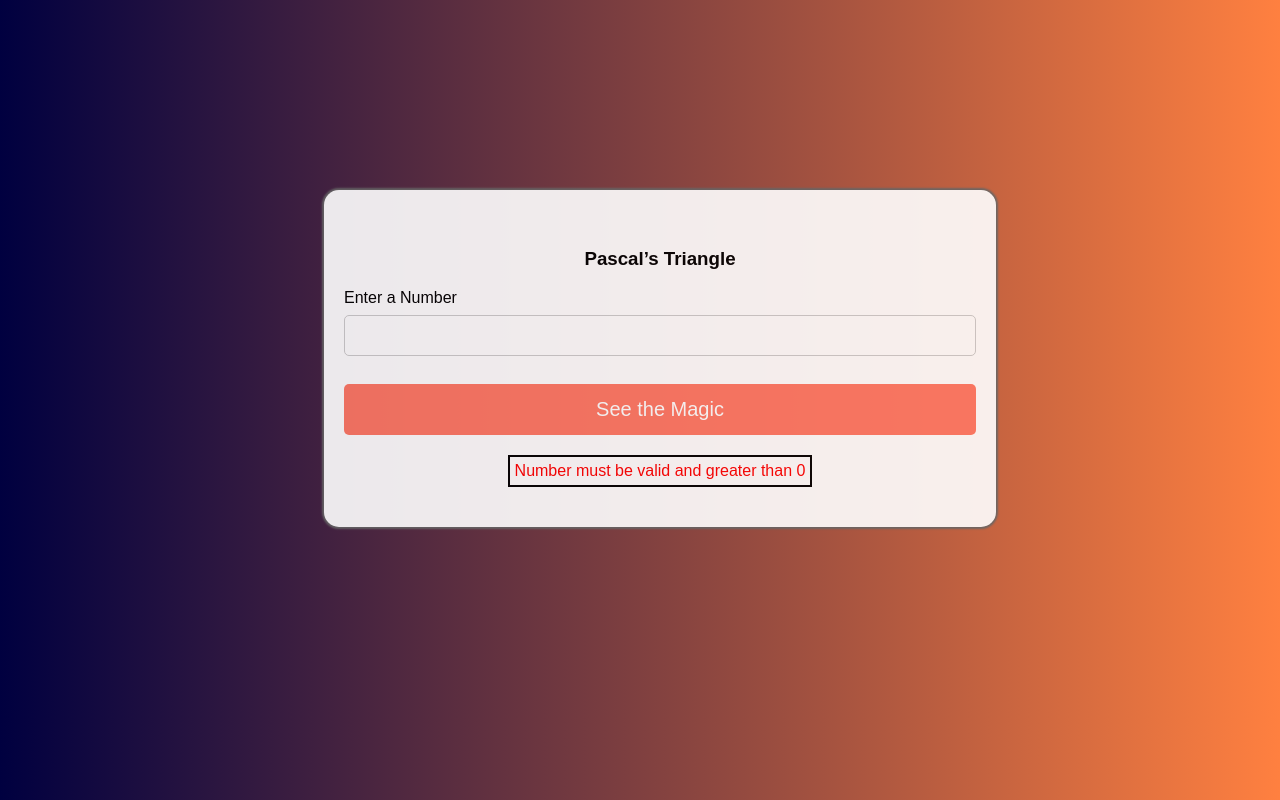
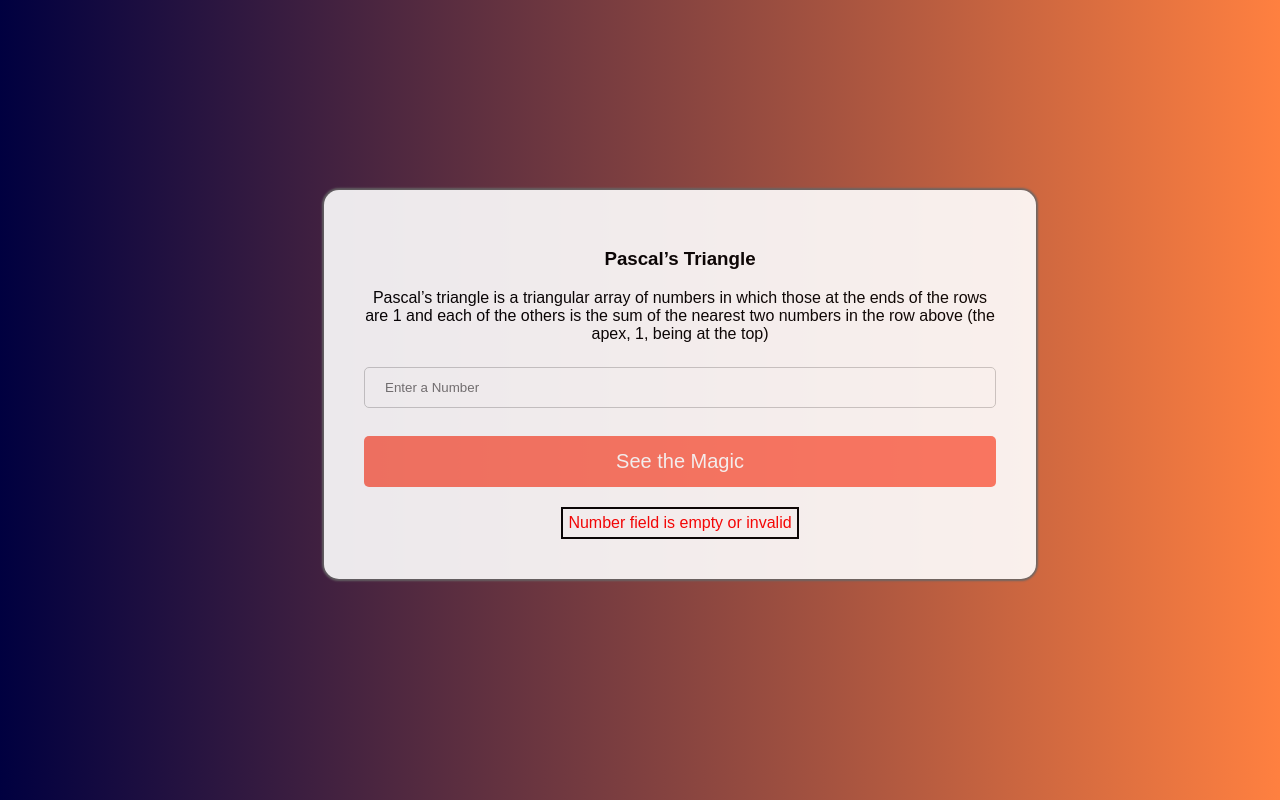
Before and after one commit to Akinmyde/pascal-traingle, a plain HTML site: page index.html in a window 1280 px wide. Both pictures are taken after a click on the button "See the Magic". Drawn offline with Linux system fonts and the light colour scheme.

Commit message:
backend validation and UI changes

```diff
--- a/app.js
+++ b/app.js
@@ -14,8 +14,8 @@ const result = (textContent, color='black') => {
 document.getElementById('btn').addEventListener('click', () => {
   table.textContent = '';
   let num = input.value;
-  if (num <= 0 ) { return result('Number must be valid and greater than 0', 'red'); }
-
+  let regex = /[A-Za-z\.]/; // check if input contain alphabeth or a dot
+  if (num <= 0  || regex.test(num)) { return result('Number field is empty or invalid', 'red'); }
   result(`Result for Pascal's Triangle of ${num}`)
   let pre = [1];
   result(pre) //outer 1
@@ -25,7 +25,7 @@ document.getElementById('btn').addEventListener('click', () => {
 
     current.push(1) //first
     for (let j = 0; j < pre.length - 1; j++) {
-      current.push(pre[j] + pre[j + 1]); //middle'
+      current.push(pre[j] + pre[j + 1]); // middle'
     }
     current.push(1); //last
     result(current);
--- a/index.html
+++ b/index.html
@@ -8,8 +8,11 @@
     <body>
         <div class="container">
             <h3 class="center">Pascal’s Triangle</h3>
-            <label for="input">Enter a Number</label>
-            <input type="number" id="input" name="number">
+            <p class="center">Pascal’s triangle is a triangular array of numbers in which those at the ends of the
+                    rows are 1 and each of the others is the sum of the nearest two numbers in the
+                    row above (the apex, 1, being at the top)
+            </p>
+            <input type="number" id="input" name="number" placeholder="Enter a Number">
             <button id="btn" type="button">See the Magic</button>
             <div>
                 <!-- <span id="result">Result</span> -->
--- a/style.css
+++ b/style.css
@@ -53,7 +53,7 @@ button:hover {
     margin: 15% 25%;
     width: 50%;
     /* top: 100px; */
-    padding: 40px 20px;
+    padding: 40px;
     background-color:white;
     border-radius: 15px;
     opacity: 0.9;
```
